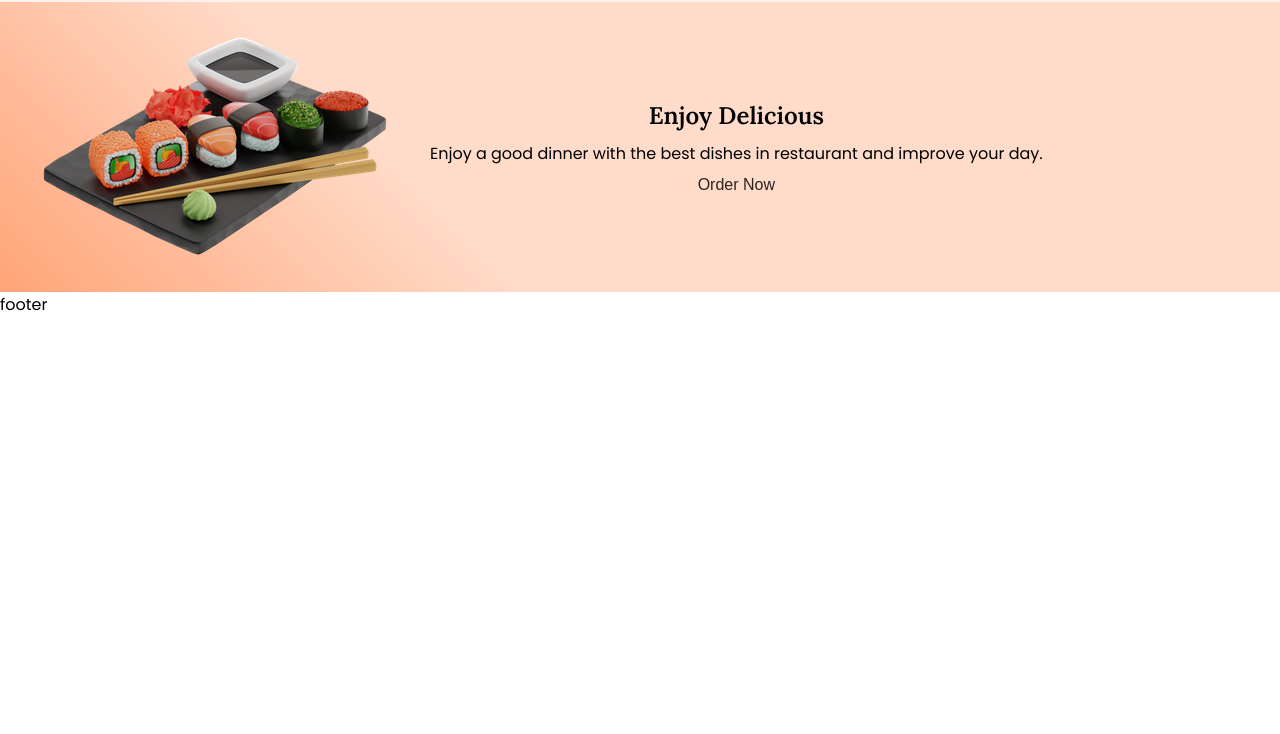
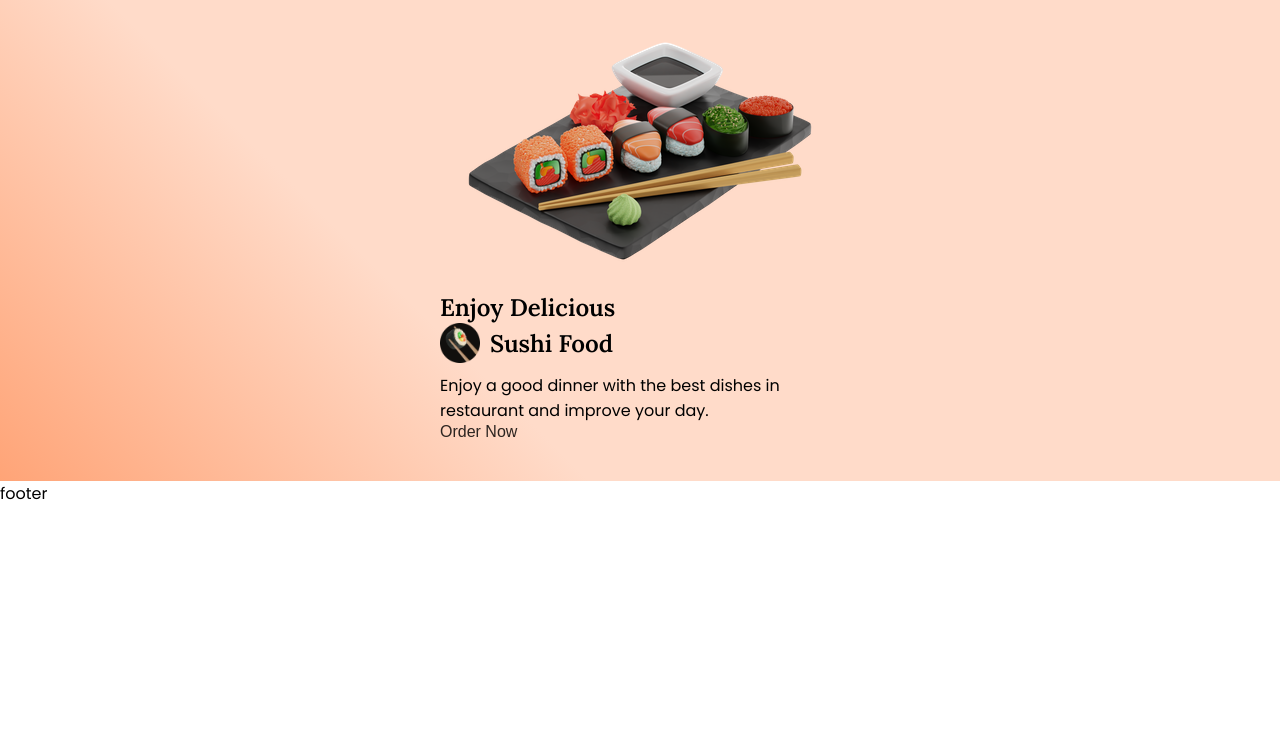
Before and after one commit to Imsergio/Proyecto2-Landing-de-Negocio, a plain HTML site: page index.html in a window 1280 px wide. Shown: the part 66-800 px from the top of the page. Drawn offline with Linux system fonts and the light colour scheme.

Commit message:
trabajando en el jumbotrom

```diff
--- a/index.html
+++ b/index.html
@@ -11,9 +11,9 @@
   <link href="style.css" rel="stylesheet">
 </head>
 
-<body>
+<body class="grid">
   <header class="grid">
-    <div class="header-box container">
+    <div class="header-box grid">
       <!-- navigation -->
       <nav class="flex">
         <div class="flex links">
@@ -36,22 +36,32 @@
       </nav>
     </div>
   </header>
-  <main>
+  <main class="grid">
     <section class="jumbotron">
-      <div class="hero grid container">
-        <div class="hero__content grid">
-          <img src="assets/popular-sushi-rolls.png" class="hero__img" alt="Imagen principal de Sushi">
+      <div class="hero grid">
+        <div class="hero__content flex">
+          <div class="hero__img flex">
+            <img src="assets/popular-sushi-rolls.png" alt="Imagen principal de Sushi">
+          </div>
           <div class="hero__data">
-            <h1 class="hero__title title">
+            <div class="hero__title">
+              <h1 class="hero__h1">
                 Enjoy Delicious
+                <div class="flex">
+                  <img src="assets/home-sushi-title.png" alt="home image">
+                  Sushi Food
+                </div>
               </h1>
-            <p class="home__description pdescription">
+            </div>
+            <div class="hero__text">
+              <p class="hero__description">
                 Enjoy a good dinner with the best dishes
                 in restaurant and improve your day.
               </p>
               <a href="#" class="button">
                 Order Now <i class="ri-arrow-right-line"></i>
               </a>
+            </div>
           </div>
         </div>
       <div>
--- a/style.css
+++ b/style.css
@@ -37,27 +37,26 @@ a:hover{
 img{
 max-width: 100%;
 }
-
-.container{
-  padding:0 1rem;
-}
 .grid{
   display: grid;
+  grid-template-columns: 1fr;
+  justify-content: center;
 }
 .flex{
   display: flex;
   align-items: center;
-  align-items: center;
   flex-wrap: wrap;
 }
-.title{
-  font-family: var(--title-font);
+
+main, header{
+  grid-template-columns: 1fr;
+  justify-content: center;
+  background: var(--background);
 }
-
 
 .header-box{
   background: var(--background);
-  padding: 0.5rem 1rem;
+    grid-template-columns: 0.9fr;
 }
 nav{
   justify-content: space-between;
@@ -89,24 +88,62 @@ nav ul li a{
 
 
 /* main */
-
+.jumbotron{
+  width: 100%;
+  background: linear-gradient(45deg, #ffa477,#ffdbc9,#ffdbc9, #ffdbc9);
+  padding: 3rem 0;
+}
 .hero {
-  display: flex;
-  gap: 2rem;
-  height: 25rem;
-  align-items: center;
-  padding: 2rem;
-  background: linear-gradient(45deg, #ffa477,#ffdbc9,#ffdbc9, #ffdbc9);
+  grid-template-columns: 0.9fr;
 }
 .hero__content {
   display: flex;
   gap: 2rem;
-  height: 25rem;
   align-items: center;
+  flex-wrap: wrap;
+  justify-content: space-evenly;
+  width: 100%;
 }
 .hero__data {
   display: flex;
   flex-direction: column;
   gap: 1rem;
+  max-width: 400px;
+}
+.hero__h1{
+  font-family: var(--title-font);
+}
+.hero__h1 div {
+  flex-direction: row;
+  justify-content: start;
+  gap: 1rem;
+}
+
+.hero__title, .hero__text,.hero__description{
+  flex-direction: column;
+  display: flex;
+  justify-items: center;
   align-items: center;
+  text-align: center;
 }
+.hero__description {
+  max-width: 40rem;
+}
+.hero__title img{
+  width: 40px;
+}
+.jumbotron{
+  justify-items: center;
+}
+
+
+
+@media screen and (min-width: 901px) {
+  .jumbotron{
+    padding: 4rem 0;
+  }
+  .hero__title, .hero__text,.hero__description,.hero__data{
+    align-items: flex-start;
+    text-align: left;
+  }
+}
```
Lines whose indentation alone changed are shown as unchanged.
